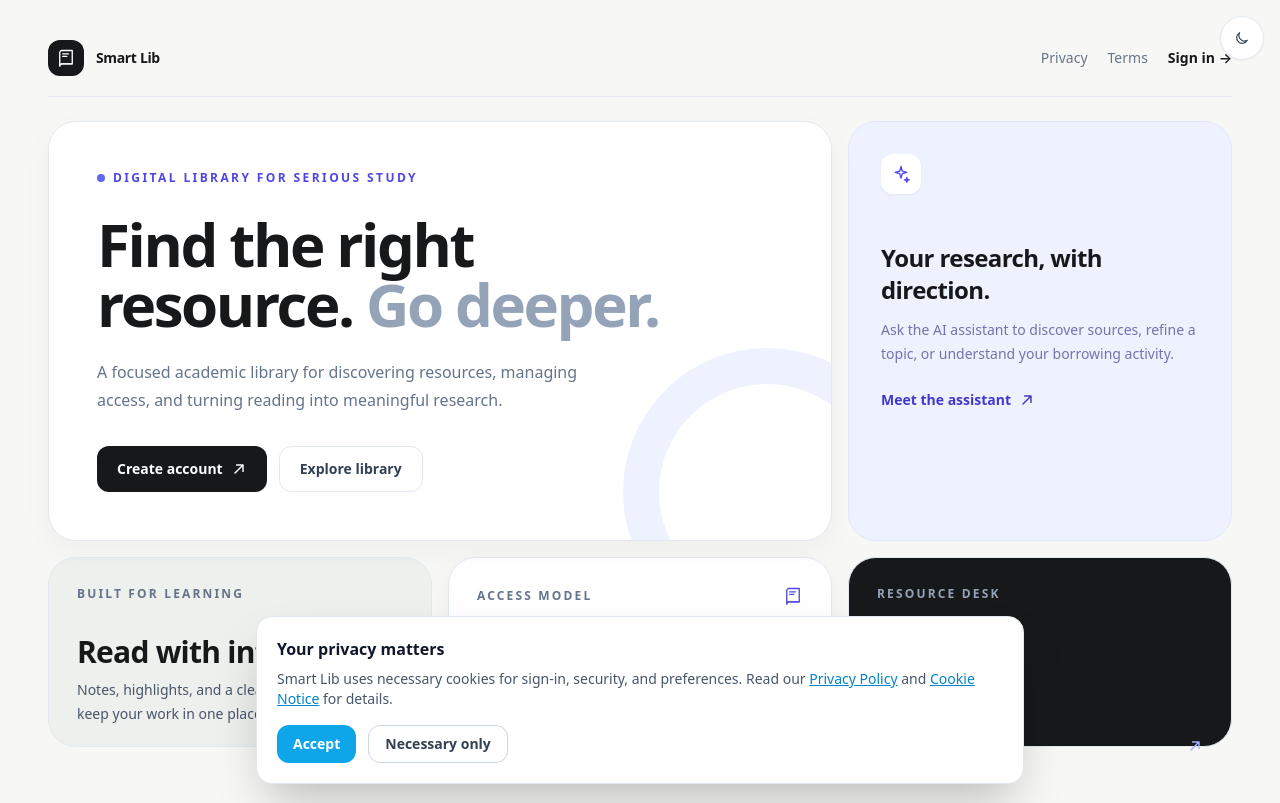
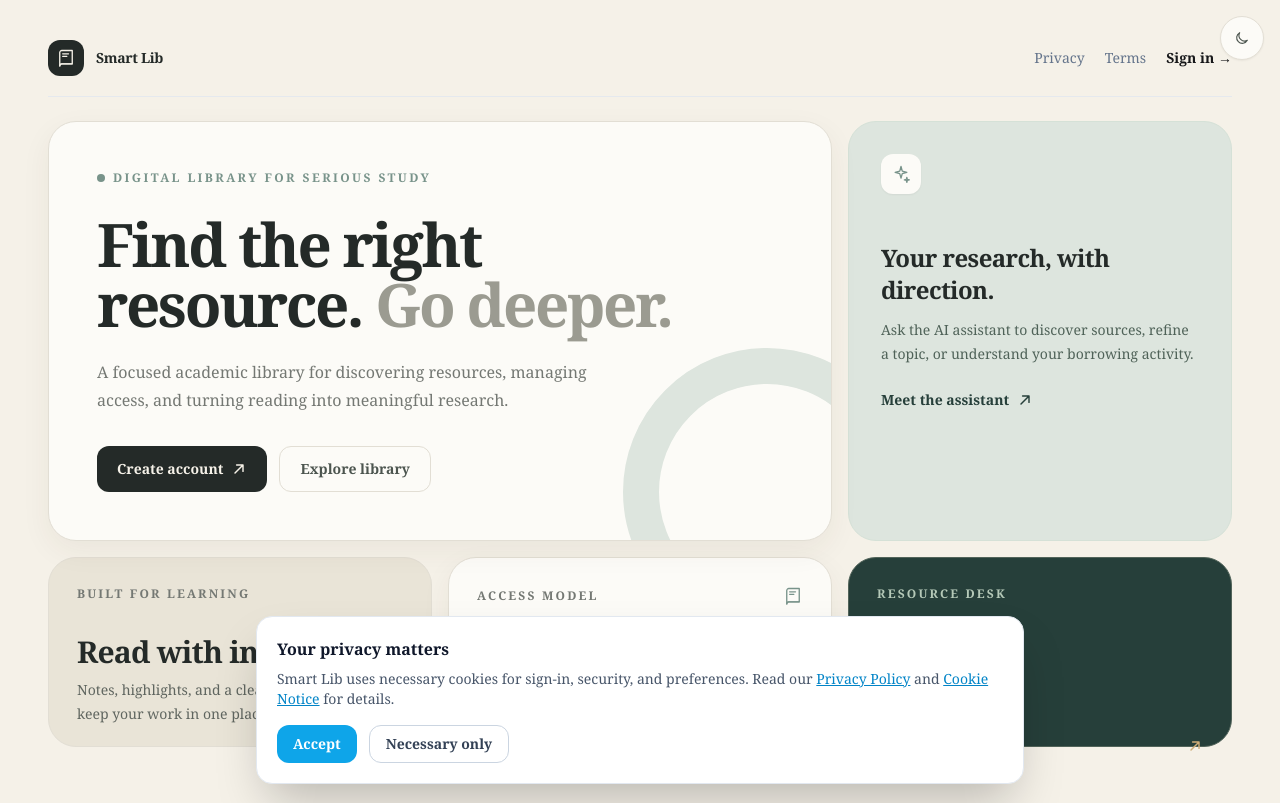
Before and after one commit to hirruaa/Smart_lib, a Next.js app: page / in a window 1280 px wide. Built offline with nearby package versions, Linux system fonts and the light colour scheme.

Commit message:
Another Color Theme Update

```diff
--- a/app/globals.css
+++ b/app/globals.css
@@ -4,19 +4,20 @@
 
 :root {
   color-scheme: light;
-  --bg: #f8fafc;
-  --bg-strong: #e2e8f0;
-  --panel: rgba(255,255,255,0.8);
-  --panel-strong: #ffffff;
-  --text: #0f172a;
-  --text-soft: #475569;
-  --border: rgba(148, 163, 184, 0.35);
-  --brand: #38bdf8;
-  --brand-strong: #0ea5e9;
-  --brand-soft: rgba(56, 189, 248, 0.12);
-  --danger: #fb7185;
-  --success: #34d399;
-  font-family: ui-sans-serif, system-ui, -apple-system, BlinkMacSystemFont, 'Segoe UI', sans-serif;
+  --bg: #f5f1e8;
+  --bg-strong: #e2ded4;
+  --panel: #fcfbf7;
+  --panel-strong: #fcfbf7;
+  --text: #242a28;
+  --text-soft: #747873;
+  --border: #e2ded4;
+  --brand: #78938a;
+  --brand-strong: #263f3a;
+  --brand-soft: #dde5de;
+  --warm-accent: #b28a5a;
+  --danger: #a85c58;
+  --success: #78938a;
+  font-family: Georgia, 'Times New Roman', serif;
 }
 
 html {
@@ -25,16 +26,18 @@ html {
 
 html.dark {
   color-scheme: dark;
-  --bg: #020817;
-  --bg-strong: #0f172a;
-  --panel: rgba(15, 23, 42, 0.82);
-  --panel-strong: #0f172a;
-  --text: #e2e8f0;
-  --text-soft: #94a3b8;
-  --border: rgba(148,163,184,0.22);
-  --brand: #7dd3fc;
-  --brand-strong: #38bdf8;
-  --brand-soft: rgba(56, 189, 248, 0.14);
+  --bg: #263f3a;
+  --bg-strong: #3b4940;
+  --panel: #39453d;
+  --panel-strong: #3f4b42;
+  --text: #f5f1e8;
+  --text-soft: #d0cec2;
+  --border: rgba(226, 222, 212, 0.2);
+  --brand: #b5c9b8;
+  --brand-strong: #dde5de;
+  --brand-soft: rgba(221, 229, 222, 0.14);
+  --warm-accent: #d0ad78;
+  --danger: #d18a84;
 }
 
 body {
@@ -45,12 +48,12 @@ body {
 }
 
 html:not(.dark) body {
-  background-color: #ffffff;
+  background-color: #f5f1e8;
   background-image: none !important;
 }
 
 html.dark body {
-  background-color: #020817;
+  background-color: #263f3a;
   background-image: none !important;
 }
 
@@ -66,7 +69,7 @@ textarea {
 }
 
 ::selection {
-  background: rgba(56, 189, 248, 0.35);
+  background: rgba(120, 147, 138, 0.35);
 }
 
 html.dark .bg-slate-50 { background-color: #020817 !important; }
--- a/app/page.tsx
+++ b/app/page.tsx
@@ -14,24 +14,24 @@ function SparkIcon() {
 
 export default function Home() {
   return (
-    <main className="min-h-screen bg-[#f7f7f5] px-5 py-6 text-[#17181a] dark:bg-slate-950 dark:text-slate-100 sm:px-8 lg:px-12 lg:py-10">
+    <main className="min-h-screen bg-[#f5f1e8] px-5 py-6 text-[#242a28] dark:bg-[#263f3a] dark:text-[#f5f1e8] sm:px-8 lg:px-12 lg:py-10">
       <div className="mx-auto max-w-7xl">
         <nav className="flex items-center justify-between border-b border-slate-200/80 pb-5 dark:border-slate-800">
-          <Link href="/" className="flex items-center gap-3 text-sm font-semibold tracking-tight"><span className="flex h-9 w-9 items-center justify-center rounded-xl bg-[#17181a] text-white dark:bg-white dark:text-slate-950"><BookIcon /></span>Smart Lib</Link>
+          <Link href="/" className="flex items-center gap-3 text-sm font-semibold tracking-tight"><span className="flex h-9 w-9 items-center justify-center rounded-xl bg-[#242a28] text-[#f5f1e8] dark:bg-[#f5f1e8] dark:text-[#242a28]"><BookIcon /></span>Smart Lib</Link>
           <div className="flex items-center gap-5 text-sm text-slate-500 dark:text-slate-400"><Link href="/privacy" className="hidden transition hover:text-indigo-600 sm:block">Privacy</Link><Link href="/terms" className="hidden transition hover:text-indigo-600 sm:block">Terms</Link><Link href="/login" className="font-semibold text-[#17181a] transition hover:text-indigo-600 dark:text-slate-100">Sign in <span aria-hidden="true">&rarr;</span></Link></div>
         </nav>
 
         <section className="grid gap-4 pb-4 pt-6 md:grid-cols-12 md:grid-rows-[minmax(280px,1fr)_190px]">
-          <div className="relative overflow-hidden rounded-[1.75rem] border border-slate-200 bg-white p-8 shadow-[0_10px_30px_rgba(15,23,42,0.04)] dark:border-slate-800 dark:bg-slate-900 md:col-span-8 md:p-12">
-            <div className="relative z-10 max-w-2xl"><p className="flex items-center gap-2 text-xs font-semibold uppercase tracking-[0.2em] text-indigo-600 dark:text-indigo-300"><span className="h-2 w-2 rounded-full bg-indigo-500" />Digital library for serious study</p><h1 className="mt-7 max-w-xl text-4xl font-semibold leading-[1.05] tracking-[-0.04em] sm:text-6xl">Find the right resource. <span className="text-slate-400 dark:text-slate-500">Go deeper.</span></h1><p className="mt-6 max-w-lg text-base leading-7 text-slate-500 dark:text-slate-400">A focused academic library for discovering resources, managing access, and turning reading into meaningful research.</p><div className="mt-8 flex flex-wrap gap-3"><Link href="/register" className="inline-flex items-center gap-2 rounded-xl bg-[#17181a] px-5 py-3 text-sm font-semibold text-white transition hover:bg-indigo-700 dark:bg-white dark:text-slate-950 dark:hover:bg-indigo-200">Create account <ArrowUpRight /></Link><Link href="/login" className="inline-flex items-center rounded-xl border border-slate-200 px-5 py-3 text-sm font-semibold text-slate-700 transition hover:border-indigo-300 hover:text-indigo-600 dark:border-slate-700 dark:text-slate-200">Explore library</Link></div></div>
-            <div className="pointer-events-none absolute -bottom-24 -right-20 h-72 w-72 rounded-full border-[36px] border-indigo-50 dark:border-indigo-950/60" />
+          <div className="relative overflow-hidden rounded-[1.75rem] border border-[#e2ded4] bg-[#fcfbf7] p-8 shadow-[0_10px_30px_rgba(61,52,39,0.06)] dark:border-[#52645a] dark:bg-[#39453d] md:col-span-8 md:p-12">
+            <div className="relative z-10 max-w-2xl"><p className="flex items-center gap-2 text-xs font-semibold uppercase tracking-[0.2em] text-[#78938a] dark:text-[#b5c9b8]"><span className="h-2 w-2 rounded-full bg-[#78938a]" />Digital library for serious study</p><h1 className="mt-7 max-w-xl text-4xl font-semibold leading-[1.05] tracking-[-0.04em] sm:text-6xl">Find the right resource. <span className="text-[#9b9b91] dark:text-[#b8b8aa]">Go deeper.</span></h1><p className="mt-6 max-w-lg text-base leading-7 text-[#747873] dark:text-[#d0cec2]">A focused academic library for discovering resources, managing access, and turning reading into meaningful research.</p><div className="mt-8 flex flex-wrap gap-3"><Link href="/register" className="inline-flex items-center gap-2 rounded-xl bg-[#242a28] px-5 py-3 text-sm font-semibold text-[#f5f1e8] transition hover:bg-[#263f3a] dark:bg-[#f5f1e8] dark:text-[#242a28] dark:hover:bg-[#dde5de]">Create account <ArrowUpRight /></Link><Link href="/login" className="inline-flex items-center rounded-xl border border-[#e2ded4] px-5 py-3 text-sm font-semibold text-[#4c554f] transition hover:border-[#78938a] hover:text-[#263f3a] dark:border-[#63736a] dark:text-[#f5f1e8]">Explore library</Link></div></div>
+            <div className="pointer-events-none absolute -bottom-24 -right-20 h-72 w-72 rounded-full border-[36px] border-[#dde5de] dark:border-[#52645a]" />
           </div>
 
-          <div className="rounded-[1.75rem] border border-indigo-100 bg-indigo-50 p-7 dark:border-indigo-900/60 dark:bg-indigo-950/40 md:col-span-4 md:p-8"><div className="flex h-10 w-10 items-center justify-center rounded-xl bg-white text-indigo-600 shadow-sm dark:bg-slate-900 dark:text-indigo-300"><SparkIcon /></div><h2 className="mt-12 text-2xl font-semibold tracking-tight">Your research, with direction.</h2><p className="mt-3 text-sm leading-6 text-indigo-900/65 dark:text-indigo-100/65">Ask the AI assistant to discover sources, refine a topic, or understand your borrowing activity.</p><Link href="/login" className="mt-6 inline-flex items-center gap-2 text-sm font-semibold text-indigo-700 dark:text-indigo-300">Meet the assistant <ArrowUpRight /></Link></div>
+          <div className="rounded-[1.75rem] border border-[#d5e1d7] bg-[#dde5de] p-7 dark:border-[#63736a] dark:bg-[#40534a] md:col-span-4 md:p-8"><div className="flex h-10 w-10 items-center justify-center rounded-xl bg-[#fcfbf7] text-[#78938a] shadow-sm dark:bg-[#263f3a] dark:text-[#b5c9b8]"><SparkIcon /></div><h2 className="mt-12 text-2xl font-semibold tracking-tight">Your research, with direction.</h2><p className="mt-3 text-sm leading-6 text-[#4f6258] dark:text-[#d0cec2]">Ask the AI assistant to discover sources, refine a topic, or understand your borrowing activity.</p><Link href="/login" className="mt-6 inline-flex items-center gap-2 text-sm font-semibold text-[#263f3a] dark:text-[#dde5de]">Meet the assistant <ArrowUpRight /></Link></div>
 
-          <div className="rounded-[1.75rem] border border-slate-200 bg-[#eef0ee] p-7 dark:border-slate-800 dark:bg-slate-900 md:col-span-4"><p className="text-xs font-semibold uppercase tracking-[0.18em] text-slate-500">Built for learning</p><p className="mt-8 text-3xl font-semibold tracking-tight">Read with intent.</p><p className="mt-2 text-sm leading-6 text-slate-600 dark:text-slate-400">Notes, highlights, and a clear reading history keep your work in one place.</p></div>
-          <div className="rounded-[1.75rem] border border-slate-200 bg-white p-7 shadow-[0_10px_30px_rgba(15,23,42,0.04)] dark:border-slate-800 dark:bg-slate-900 md:col-span-4"><div className="flex items-center justify-between"><p className="text-xs font-semibold uppercase tracking-[0.18em] text-slate-500">Access model</p><span className="text-indigo-600 dark:text-indigo-300"><BookIcon /></span></div><p className="mt-8 text-3xl font-semibold tracking-tight">Borrow on your terms.</p><p className="mt-2 text-sm leading-6 text-slate-500 dark:text-slate-400">Temporary digital access with clear expiry and borrowing history.</p></div>
-          <div className="rounded-[1.75rem] border border-slate-200 bg-[#17181a] p-7 text-white dark:border-slate-700 md:col-span-4"><p className="text-xs font-semibold uppercase tracking-[0.18em] text-slate-400">Resource desk</p><div className="mt-8 flex items-end justify-between"><p className="max-w-[170px] text-2xl font-semibold leading-tight">One calm place for better questions.</p><span className="text-indigo-300"><ArrowUpRight /></span></div></div>
+          <div className="rounded-[1.75rem] border border-[#e2ded4] bg-[#e9e4d7] p-7 dark:border-[#63736a] dark:bg-[#3b4940] md:col-span-4"><p className="text-xs font-semibold uppercase tracking-[0.18em] text-[#747873] dark:text-[#d0cec2]">Built for learning</p><p className="mt-8 text-3xl font-semibold tracking-tight">Read with intent.</p><p className="mt-2 text-sm leading-6 text-[#5f655f] dark:text-[#d0cec2]">Notes, highlights, and a clear reading history keep your work in one place.</p></div>
+          <div className="rounded-[1.75rem] border border-[#e2ded4] bg-[#fcfbf7] p-7 shadow-[0_10px_30px_rgba(61,52,39,0.06)] dark:border-[#63736a] dark:bg-[#39453d] md:col-span-4"><div className="flex items-center justify-between"><p className="text-xs font-semibold uppercase tracking-[0.18em] text-[#747873] dark:text-[#d0cec2]">Access model</p><span className="text-[#78938a] dark:text-[#b5c9b8]"><BookIcon /></span></div><p className="mt-8 text-3xl font-semibold tracking-tight">Borrow on your terms.</p><p className="mt-2 text-sm leading-6 text-[#747873] dark:text-[#d0cec2]">Temporary digital access with clear expiry and borrowing history.</p></div>
+          <div className="rounded-[1.75rem] border border-[#52645a] bg-[#263f3a] p-7 text-[#f5f1e8] dark:border-[#78938a] md:col-span-4"><p className="text-xs font-semibold uppercase tracking-[0.18em] text-[#b5c9b8]">Resource desk</p><div className="mt-8 flex items-end justify-between"><p className="max-w-[170px] text-2xl font-semibold leading-tight">One calm place for better questions.</p><span className="text-[#d0ad78]"><ArrowUpRight /></span></div></div>
         </section>
         </div>
     </main>
--- a/components/ThemeToggle.tsx
+++ b/components/ThemeToggle.tsx
@@ -24,7 +24,7 @@ export default function ThemeToggle() {
     <button
       type="button"
       onClick={toggleTheme}
-      className="inline-flex h-11 w-11 items-center justify-center rounded-full border border-slate-200 bg-white text-slate-700 shadow-sm transition hover:border-indigo-300 hover:text-indigo-600 dark:border-slate-700 dark:bg-slate-900 dark:text-slate-200"
+      className="inline-flex h-11 w-11 items-center justify-center rounded-full border border-[#e2ded4] bg-[#fcfbf7] text-[#4c554f] shadow-sm transition hover:border-[#78938a] hover:text-[#263f3a] dark:border-[#63736a] dark:bg-[#39453d] dark:text-[#f5f1e8]"
       aria-label="Toggle dark mode"
     >
       {isDark ? (
```
Also changed, not shown: 1 other file (tests, documents, lock files or other folders).
